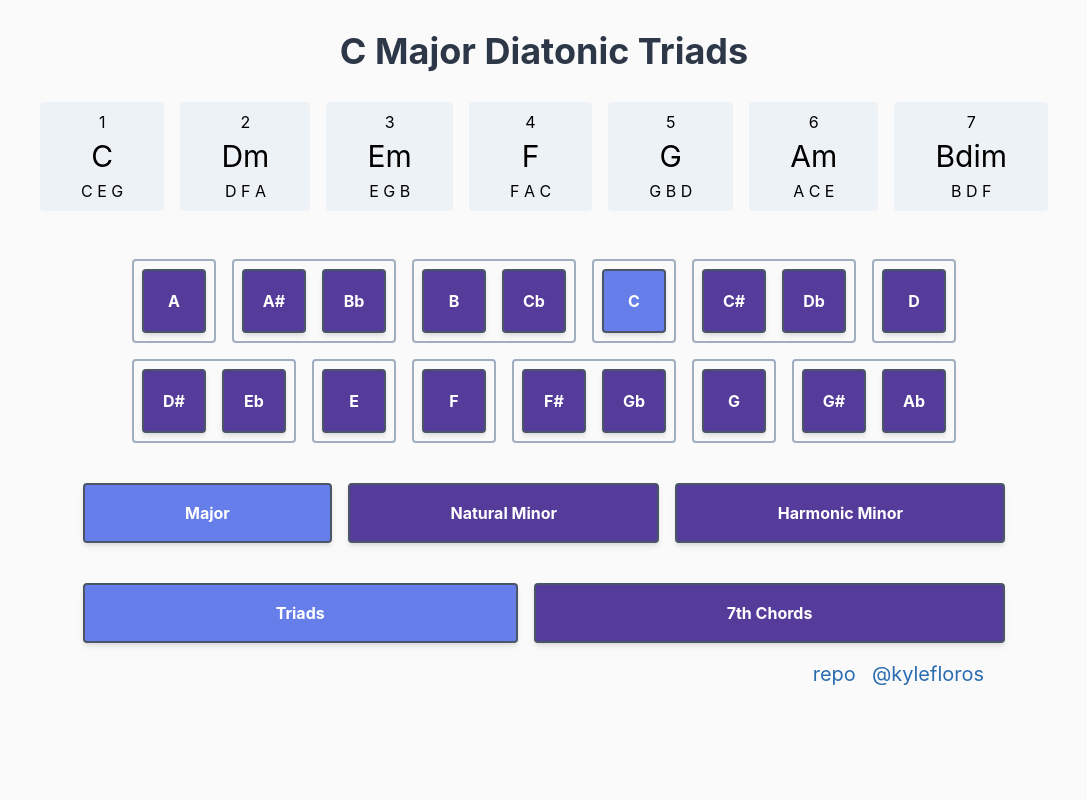
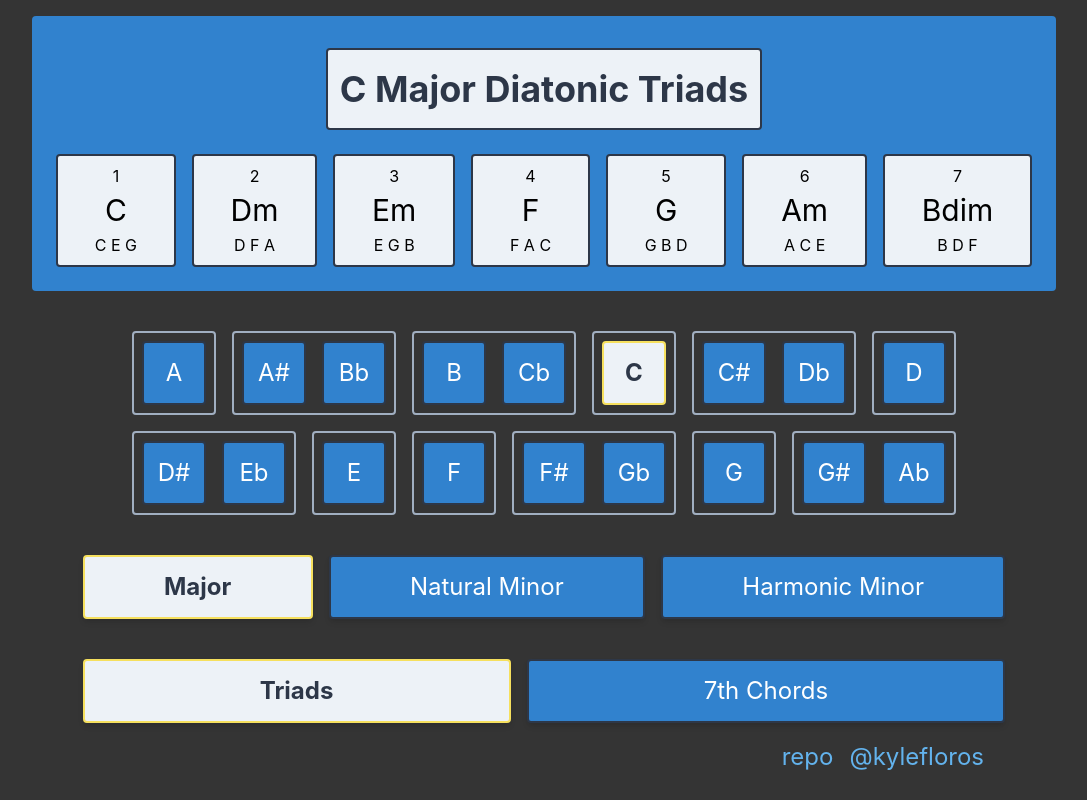
Before and after one commit to kylefloros/chords, a React (Create React App) app: page / in a window 1280 px wide. Shown: the whole page, without its empty margins (96-1183 px from the left). Built offline with nearby package versions, Linux system fonts and the light colour scheme.

Commit message:
dark theme styles

```diff
--- a/public/index.html
+++ b/public/index.html
@@ -23,7 +23,7 @@
     -->
     <title>Jam Chords</title>
   </head>
-  <body style="background: #fafafa">
+  <body style="background: #343434">
     <noscript>You need to enable JavaScript to run this app.</noscript>
     <div id="root"></div>
     <!--
--- a/src/App.js
+++ b/src/App.js
@@ -7,7 +7,7 @@ import ChordsInKey from "./components/KeyInfo/ChordsInKey";
 function App() {
   return (
     <div className="flex justify-center w-screen">
-      <div className="flex flex-col justify-center items-center w-full md:w-10/12 max-w-5xl">
+      <div className="flex flex-col justify-center items-center w-full lg:w-10/12  max-w-5xl">
         <KeyTypeContextProvider>
           <ChordTypeContextProvider>
             <KeyContextProvider>
@@ -16,7 +16,7 @@ function App() {
               <KeyOptionsWrapper></KeyOptionsWrapper>
               <div className="flex justify-end w-full mr-32">
                 <a
-                  className="m-2 self-end text-blue-700 text-xl hover:underline"
+                  className="m-2 self-end text-blue-400 text-2xl hover:underline"
                   href="https://github.com/kylefloros/chords"
                   target="_blank"
                   rel="noopener"
@@ -24,7 +24,7 @@ function App() {
                   repo
                 </a>
                 <a
-                  className="m-2 self-end text-blue-700 text-xl hover:underline"
+                  className="m-2 self-end text-blue-400 text-2xl hover:underline"
                   href="https://twitter.com/kylefloros"
                   target="_blank"
                   rel="noopener"
--- a/src/components/KeyInfo/Chord.js
+++ b/src/components/KeyInfo/Chord.js
@@ -8,7 +8,7 @@ export default function Chord(props) {
   const fourthNote =
     props.chordType == "tetrad" ? props.notes[(props.number + 5) % 7] : "";
   return (
-    <div className="m-2 flex-grow bg-gray-200 rounded p-2 flex flex-col justify-center items-center">
+    <div className="m-2 flex-grow bg-gray-200 rounded p-2 flex flex-col justify-center items-center border-2 border-gray-800 ">
       <div className="text-md">{props.number}</div>
       <div className="fmx-4 text-3xl">
         {props.notes[props.number - 1] + props.chords[props.number - 1]}
--- a/src/components/KeyInfo/ChordsInKey.js
+++ b/src/components/KeyInfo/ChordsInKey.js
@@ -22,8 +22,8 @@ export default function ChordsInKey() {
   const formattedChordType = chordTypeLookup[chordType];
 
   return (
-    <div className="flex flex-col items-center w-full sm:mt-2">
-      <div className="font-bold text-xl sm:text-2xl md:text-4xl text-gray-800 mt-4">
+    <div className="flex flex-col items-center w-full mt-4 bg-blue-600 rounded p-4">
+      <div className="font-bold text-xl sm:text-3xl md:text-4xl mt-4 bg-gray-200 rounded p-3 w-8/10 border-2 border-gray-800 text-gray-800 flex justify-center">
         {" " +
           displayKey +
           " " +
--- a/src/components/KeyOptions/ChordTypeButton.js
+++ b/src/components/KeyOptions/ChordTypeButton.js
@@ -5,13 +5,17 @@ export default function KeyButton(props) {
   const { chordType, setChordType } = useContext(ChordTypeContext);
 
   const defaultStyles =
-    "border-gray-700 border-2 shadow-md flex text-white font-bold flex-grow justify-center items-center m-2 p-4 cursor-pointer rounded";
+    "border-gray-700 border-2 shadow-md flex text-2xl flex-grow justify-center items-center m-2 p-3 cursor-pointer rounded";
+
+  const color = chordType === props.value ? "text-black " : " text-white";
   return (
     <li
       className={
         chordType === props.value
-          ? defaultStyles + " bg-indigo-500 border-gray-700"
-          : defaultStyles + " hover:bg-purple-600 bg-purple-800"
+          ? defaultStyles +
+            " bg-gray-200 text-gray-800 font-bold border-2 border-yellow-400"
+          : defaultStyles +
+            " hover:bg-blue-800 bg-blue-600 text-white border-2 border-gray-800 p-2"
       }
       onClick={() => setChordType(props.value)}
     >
--- a/src/components/KeyOptions/KeyButton.js
+++ b/src/components/KeyOptions/KeyButton.js
@@ -4,17 +4,19 @@ import { KeyContext } from "../../contexts/KeyContext";
 export default function KeyButton(props) {
   const { key, setKey } = useContext(KeyContext);
   const defaultStyles =
-    " border-gray-700 border-2 shadow-md flex text-white font-bold justify-center items-center m-2 w-16 h-16 cursor-pointer rounded ";
+    "flex text-2xl justify-center items-center m-2 w-16 h-16 cursor-pointer rounded";
   return (
-    <li
+    <div
       className={
         key === props.value
-          ? defaultStyles + " bg-indigo-500 border-gray-700 border-2"
-          : defaultStyles + " hover:bg-purple-600 bg-purple-800"
+          ? defaultStyles +
+            " bg-gray-200 text-gray-800 font-bold border-2 border-yellow-400"
+          : defaultStyles +
+            " hover:bg-blue-800 bg-blue-600 text-white border-2 border-gray-800 p-2"
       }
       onClick={() => setKey(props.value)}
     >
       {props.children}
-    </li>
+    </div>
   );
 }
--- a/src/components/KeyOptions/KeySelector.js
+++ b/src/components/KeyOptions/KeySelector.js
@@ -6,48 +6,48 @@ const enharmWrapper = "flex border-2 border-gray-500 rounded m-2";
 export default function Key() {
   return (
     <ul className="flex w-11/12 flex-wrap justify-center mb-6 mt-4 md:mt-8">
-      <div className={enharmWrapper}>
+      <li className={enharmWrapper}>
         <KeyButton value="a">A</KeyButton>
-      </div>
-      <div className={enharmWrapper}>
+      </li>
+      <li className={enharmWrapper}>
         <KeyButton value="a_sharp">A#</KeyButton>
         <KeyButton value="b_flat">Bb</KeyButton>
-      </div>
-      <div className={enharmWrapper}>
+      </li>
+      <li className={enharmWrapper}>
         <KeyButton value="b">B</KeyButton>
         <KeyButton value="c_flat">Cb</KeyButton>
-      </div>
-      <div className={enharmWrapper}>
+      </li>
+      <li className={enharmWrapper}>
         <KeyButton value="c">C</KeyButton>
-      </div>
-      <div className={enharmWrapper}>
+      </li>
+      <li className={enharmWrapper}>
         <KeyButton value="c_sharp">C#</KeyButton>
         <KeyButton value="d_flat">Db</KeyButton>
-      </div>
-      <div className={enharmWrapper}>
+      </li>
+      <li className={enharmWrapper}>
         <KeyButton value="d">D</KeyButton>
-      </div>
-      <div className={enharmWrapper}>
+      </li>
+      <li className={enharmWrapper}>
         <KeyButton value="d_sharp">D#</KeyButton>
         <KeyButton value="e_flat">Eb</KeyButton>
-      </div>
-      <div className={enharmWrapper}>
+      </li>
+      <li className={enharmWrapper}>
         <KeyButton value="e">E</KeyButton>
-      </div>
-      <div className={enharmWrapper}>
+      </li>
+      <li className={enharmWrapper}>
         <KeyButton value="f">F</KeyButton>
-      </div>
-      <div className={enharmWrapper}>
+      </li>
+      <li className={enharmWrapper}>
         <KeyButton value="f_sharp">F#</KeyButton>
         <KeyButton value="g_flat">Gb</KeyButton>
-      </div>
-      <div className={enharmWrapper}>
+      </li>
+      <li className={enharmWrapper}>
         <KeyButton value="g">G</KeyButton>
-      </div>
-      <div className={enharmWrapper}>
+      </li>
+      <li className={enharmWrapper}>
         <KeyButton value="g_sharp">G#</KeyButton>
         <KeyButton value="a_flat">Ab</KeyButton>
-      </div>
+      </li>
     </ul>
   );
 }
--- a/src/components/KeyOptions/KeyTypeButton.js
+++ b/src/components/KeyOptions/KeyTypeButton.js
@@ -4,13 +4,15 @@ import { KeyTypeContext } from "../../contexts/KeyTypeContext";
 export default function KeyButton(props) {
   const { keyType, setKeyType } = useContext(KeyTypeContext);
   const defaultStyles =
-    "border-gray-700 border-2 shadow-md flex text-white font-bold flex-grow justify-center items-center m-2 p-4 cursor-pointer rounded";
+    "text-2xl border-gray-700 border-2 shadow-md flex flex-grow justify-center items-center m-2 p-3 cursor-pointer rounded";
   return (
     <li
       className={
         keyType === props.value
-          ? defaultStyles + " bg-indigo-500"
-          : defaultStyles + " hover:bg-purple-600 bg-purple-800"
+          ? defaultStyles +
+            " bg-gray-200 text-gray-800 font-bold border-2 border-yellow-400"
+          : defaultStyles +
+            " hover:bg-blue-800 bg-blue-600 text-white border-2 border-gray-800 p-2"
       }
       onClick={() => setKeyType(props.value)}
     >
```
